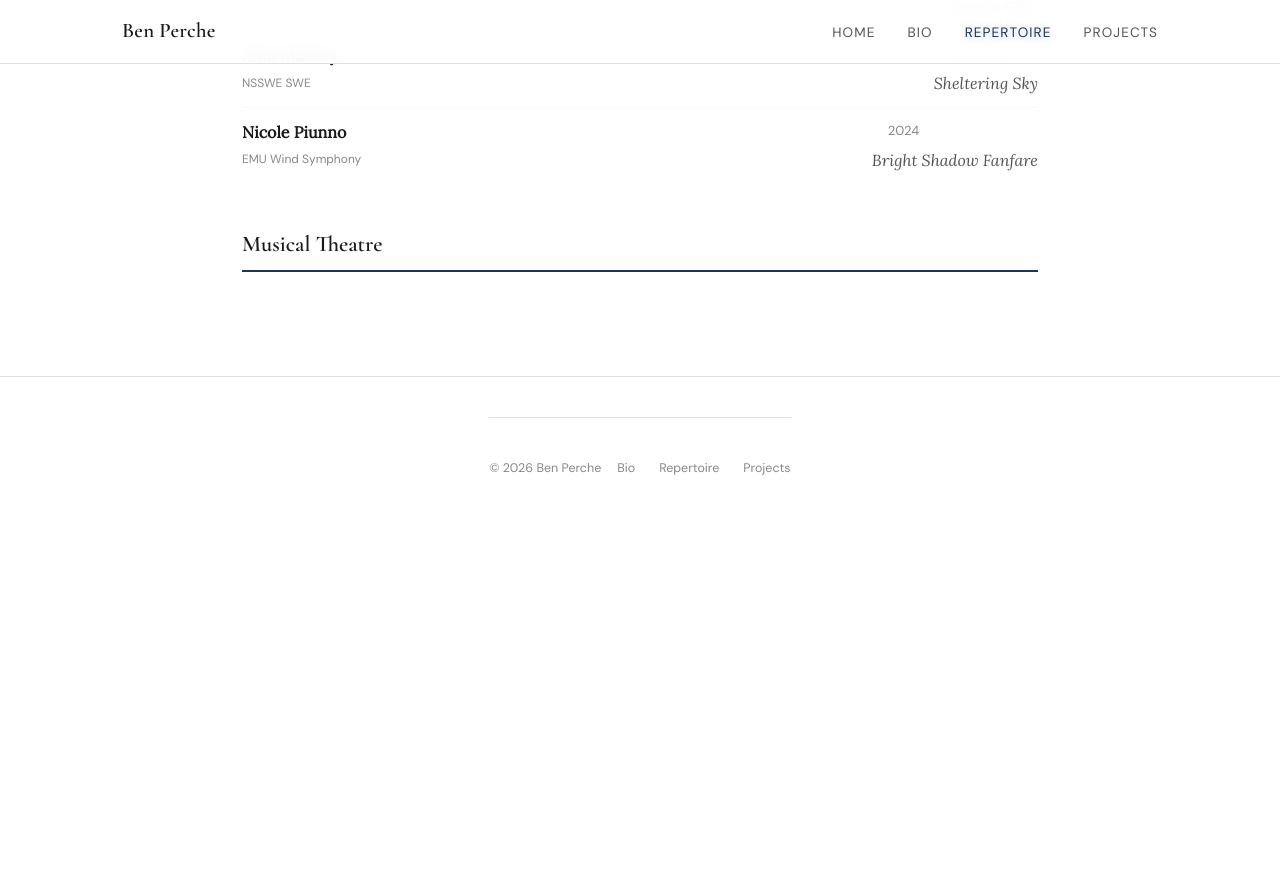
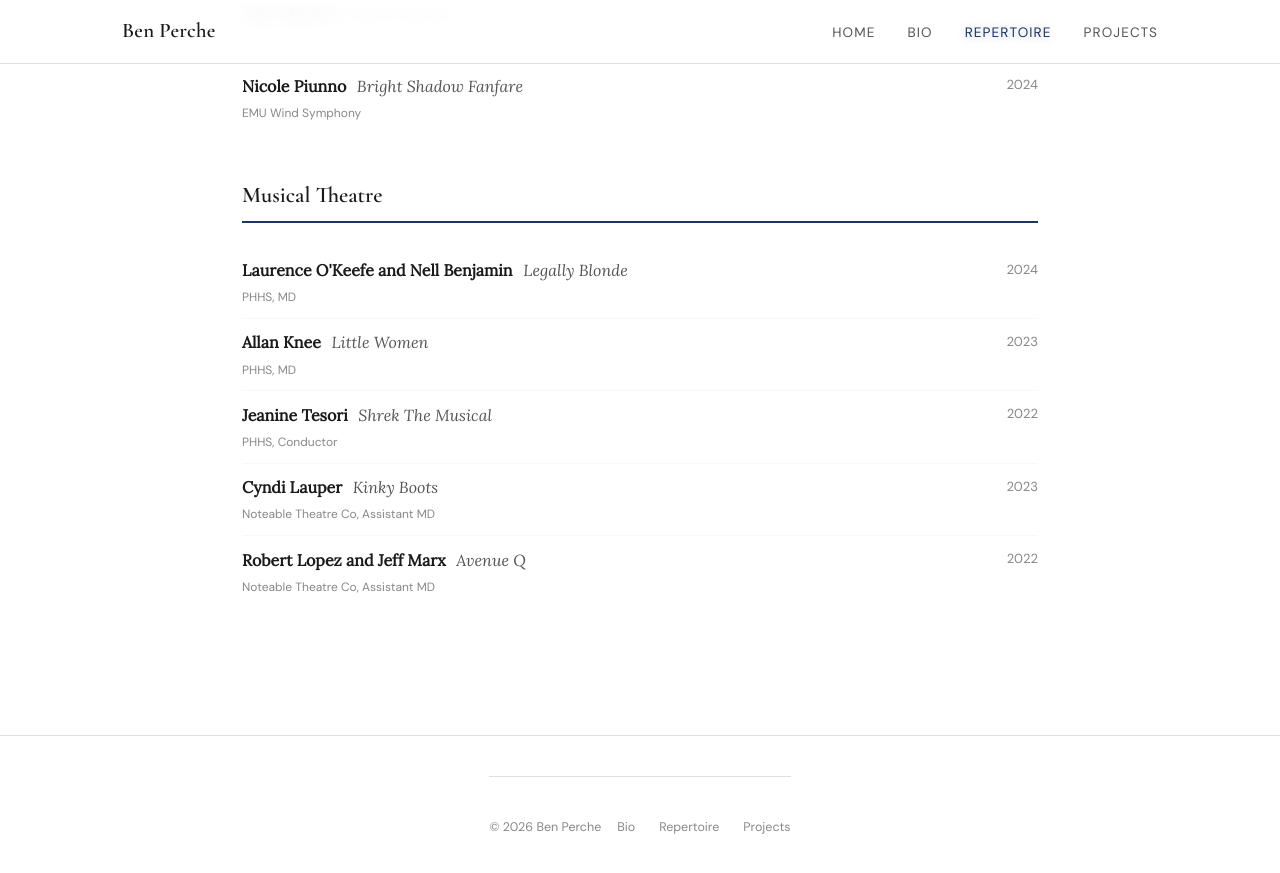
Before and after one commit to benperche/about, a Jekyll site: the page built from repertoire.md, in a window 1280 px wide and 900 px high, scrolled down 2607 px. Shown: the top 873 px of the window. Built offline with Jekyll 4.4.1, drawn with Linux system fonts in a browser that asks for light colours; before the commit the page ends 3167 px from its top, so only the background shows below that.

Commit message:
Fix wind band, MT

```diff
--- a/_data/repertoire.yml
+++ b/_data/repertoire.yml
@@ -227,3 +227,43 @@
   category: Orchestral
   birth_year: 1770
   status: Studied
+
+- composer: Laurence O'Keefe and Nell Benjamin
+  work: Legally Blonde
+  category: Musical Theatre
+  birth_year: 1969
+  status: Performed
+  group: PHHS, MD
+  last_conducted: 2024
+
+- composer: Allan Knee
+  work: Little Women
+  category: Musical Theatre
+  birth_year: 1970
+  status: Performed
+  group: PHHS, MD
+  last_conducted: 2023
+
+- composer: Jeanine Tesori
+  work: Shrek The Musical
+  category: Musical Theatre
+  birth_year: 1971
+  status: Performed
+  group: PHHS, Conductor
+  last_conducted: 2022
+
+- composer: Cyndi Lauper
+  work: Kinky Boots
+  category: Musical Theatre
+  birth_year: 1972
+  status: Performed
+  group: Noteable Theatre Co, Assistant MD
+  last_conducted: 2023
+
+- composer: Robert Lopez and Jeff Marx
+  work: Avenue Q
+  category: Musical Theatre
+  birth_year: 1973
+  status: Performed
+  group: Noteable Theatre Co, Assistant MD
+  last_conducted: 2022
--- a/repertoire.md
+++ b/repertoire.md
@@ -50,11 +50,13 @@ title: Repertoire
         <ul class="repertoire__list">
           {% for work in works %}
           <li class="repertoire__item">
-            <span class="repertoire__composer">{{ work.composer }}</span>
-            <span class="repertoire__work">{{ work.work }}</span>
-            {% if work.group %}<span class="repertoire__group">{{ work.group }}</span>{% endif %}
-            {% if work.last_conducted %}<span class="repertoire__year">{{ work.last_conducted }}</span>{% endif %}
-          </li>
+  <div class="repertoire__main">
+    <span class="repertoire__composer">{{ work.composer }}</span>
+    <span class="repertoire__work">{{ work.work }}</span>
+  </div>
+  {% if work.group %}<span class="repertoire__group">{{ work.group }}</span>{% endif %}
+  {% if work.last_conducted %}<span class="repertoire__year">{{ work.last_conducted }}</span>{% endif %}
+</li>
           {% endfor %}
         </ul>
       </div>
@@ -69,11 +71,13 @@ title: Repertoire
         <ul class="repertoire__list">
           {% for work in works %}
           <li class="repertoire__item">
-            <span class="repertoire__composer">{{ work.composer }}</span>
-            <span class="repertoire__work">{{ work.work }}</span>
-            {% if work.group %}<span class="repertoire__group">{{ work.group }}</span>{% endif %}
-            {% if work.last_conducted %}<span class="repertoire__year">{{ work.last_conducted }}</span>{% endif %}
-          </li>
+  <div class="repertoire__main">
+    <span class="repertoire__composer">{{ work.composer }}</span>
+    <span class="repertoire__work">{{ work.work }}</span>
+  </div>
+  {% if work.group %}<span class="repertoire__group">{{ work.group }}</span>{% endif %}
+  {% if work.last_conducted %}<span class="repertoire__year">{{ work.last_conducted }}</span>{% endif %}
+</li>
           {% endfor %}
         </ul>
       </div>
```
